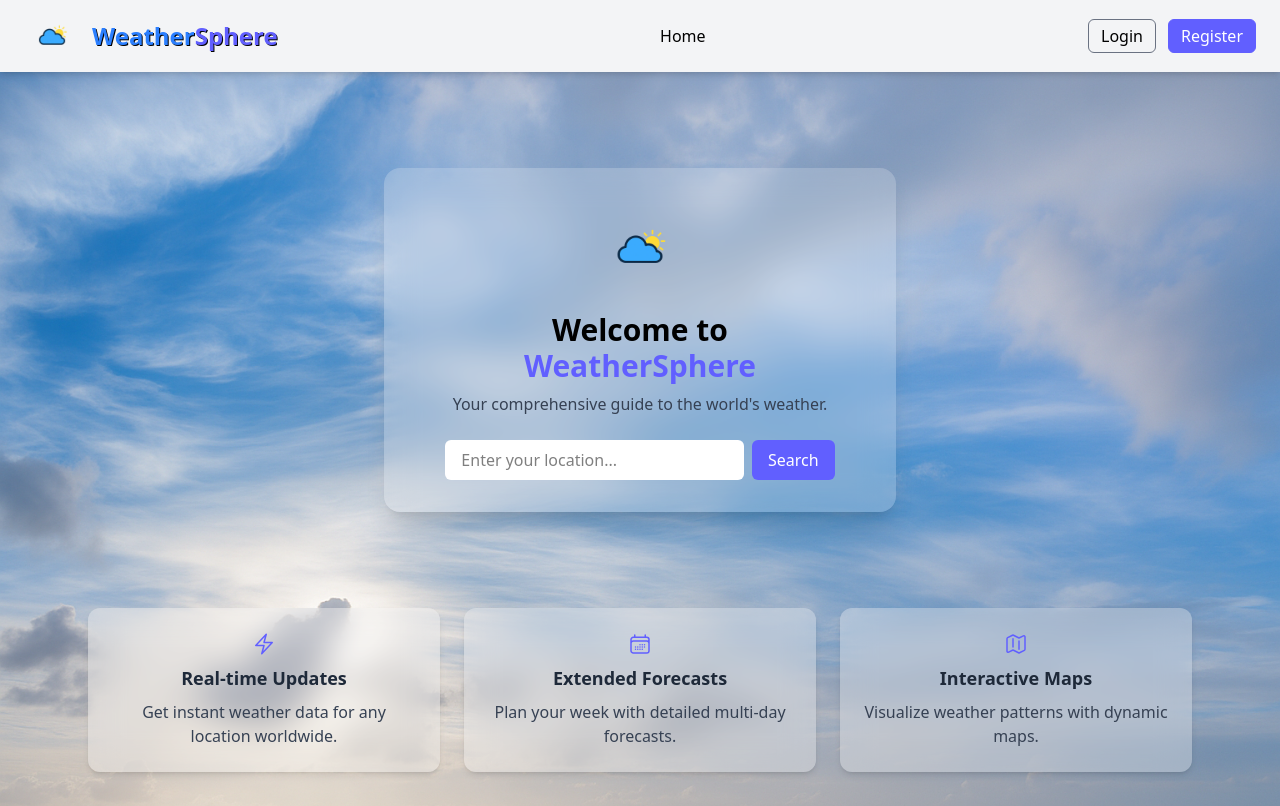
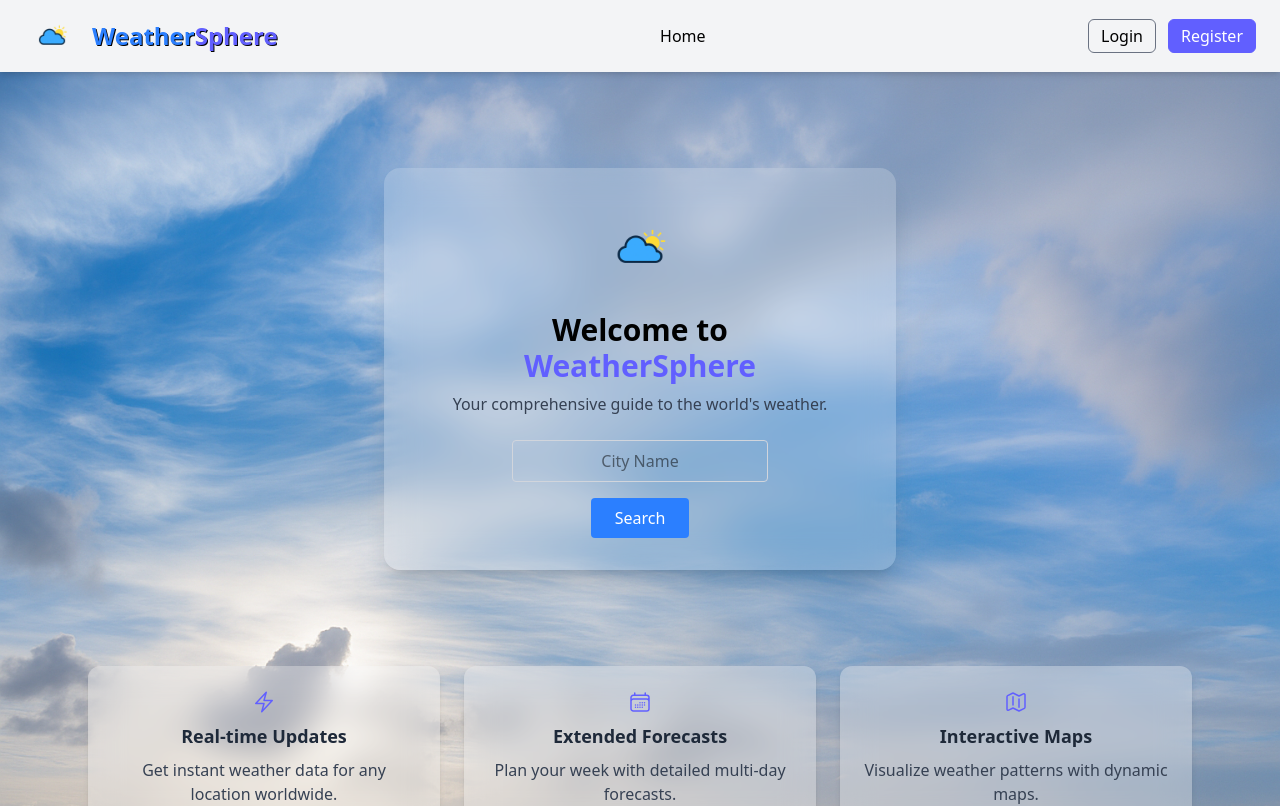
Before and after one commit to TuncKurtuncu/WeatherApp, a Next.js app: page / in a window 1280 px wide. Shown: the top 806 px of the page. Built offline with nearby package versions, Linux system fonts and the light colour scheme; no server answers.

Commit message:
capitapls update

```diff
--- a/src/Components/MainSection.jsx
+++ b/src/Components/MainSection.jsx
@@ -2,10 +2,11 @@ import React, { useState } from 'react';
 import img from '../Assets/MainImg.png';
 import logo from '../Assets/WeatherLogo.png';
 import Image from 'next/image';
+import WeatherSearch from '../Components/WeatherSearch';
 
 
 function MainSection() {
-    const [location, setLocation] = useState('');
+
 
     return (
         <div className="relative w-full">
@@ -14,8 +15,8 @@ function MainSection() {
                 <Image
                     src={img}
                     alt="Background"
-                    fill          // layout="fill" yerine boolean fill prop'u
-                    style={{ objectFit: "cover" }}  // objectFit prop'u style içine alındı
+                    fill
+                    style={{ objectFit: "cover" }}
                     className="w-full h-full"
                 />
             </div>
@@ -39,18 +40,9 @@ function MainSection() {
                     </p>
 
                     {/* Arama Kutusu */}
-                    <form className="flex items-center justify-center gap-2">
-                        <input
-                            type="text"
-                            placeholder="Enter your location..."
-                            value={location}
-                            onChange={(e) => setLocation(e.target.value)}
-                            className="px-4 py-2 rounded-md w-full md:w-2/3 bg-white"
-                        />
-                        <button className="bg-indigo-500 hover:bg-indigo-600 text-white px-4 py-2 rounded-md">
-                            Search
-                        </button>
-                    </form>
+                    <div className="flex items-center justify-center gap-2">
+                        <WeatherSearch/>
+                    </div>
                 </section>
 
                 {/* Alt Özellik Kutuları */}
--- /dev/null
+++ b/src/Components/WeatherSearch.jsx
@@ -0,0 +1,33 @@
+import { useState } from 'react';
+import { useRouter } from 'next/navigation';
+
+export default function HomePage() {
+  const [city, setCity] = useState('');
+  const router = useRouter();
+
+  const handleSubmit = (e) => {
+    e.preventDefault();
+    if (city.trim() === '') return;
+    router.push(`/details/${city.trim()}`);
+  };
+
+  return (
+    <div className="flex flex-col items-center justify-center ">
+      <form onSubmit={handleSubmit} className="flex flex-col items-center">
+        <input
+          type="text"
+          value={city}
+          onChange={(e) => setCity(e.target.value)}
+          placeholder="City Name"
+          className="border border-gray-300 rounded px-4 py-2 w-64 text-center"
+        />
+        <button
+          type="submit"
+          className="mt-4 px-6 py-2 bg-blue-500 text-white rounded hover:bg-blue-600"
+        >
+          Search
+        </button>
+      </form>
+    </div>
+  );
+}
--- a/src/pages/details/[city].js
+++ b/src/pages/details/[city].js
@@ -40,7 +40,7 @@ export async function getServerSideProps(context) {
 export default function CityDetails({ forecastData, city }) {
     if (!forecastData || !city) return <div>Veri bulunamadı.</div>;
 
-    const { name, country } = city;
+    const { name} = city;
 
     const todayDate = Object.keys(forecastData)[0]; // Bugünün tarihi
     const todayForecast = forecastData[todayDate];
--- a/src/pages/index.js
+++ b/src/pages/index.js
@@ -16,16 +16,24 @@ export async function getServerSideProps() {
     const weatherData = await Promise.all(
       capitals.map(async (city) => {
         try {
-          const res = await axios.get("https://api.openweathermap.org/data/2.5/weather", {
+          const res = await axios.get("https://api.openweathermap.org/data/2.5/forecast", {
             params: {
               q: city,
               appid: API_KEY,
               units: "metric",
             },
           });
-          return res.data;
+
+          // Forecast datası 3 saat aralıklarla gelir. İlk tahmini alalım (en yakın zaman).
+          const forecast = res.data.list[0]; // [0] = en yakın tahmin
+          return {
+            id: res.data.city.id,
+            name: res.data.city.name,
+            main: forecast.main,
+            weather: forecast.weather,
+          };
         } catch (err) {
-          console.error(`API isteği başarısız: ${city}`, err.response?.data || err.message);
+          console.error(`Forecast API isteği başarısız: ${city}`, err.response?.data || err.message);
           return null;
         }
       })
```
